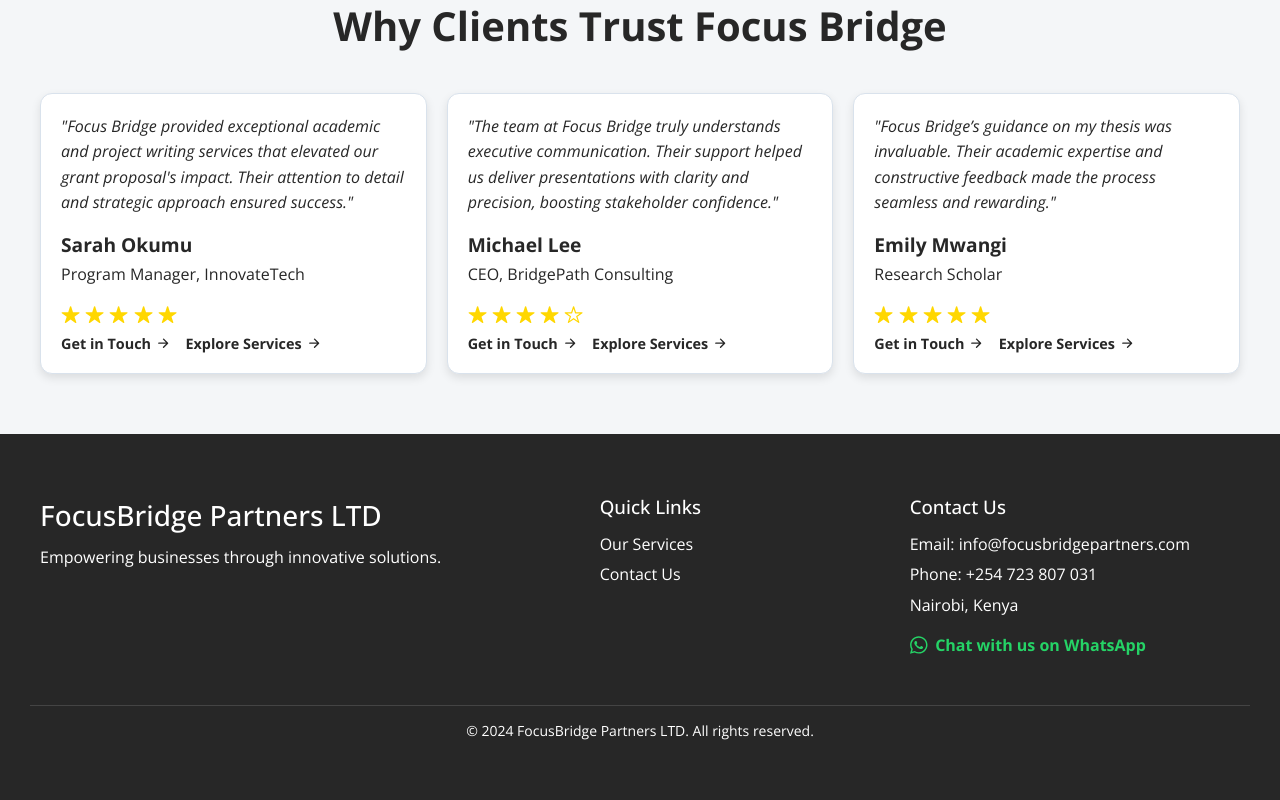
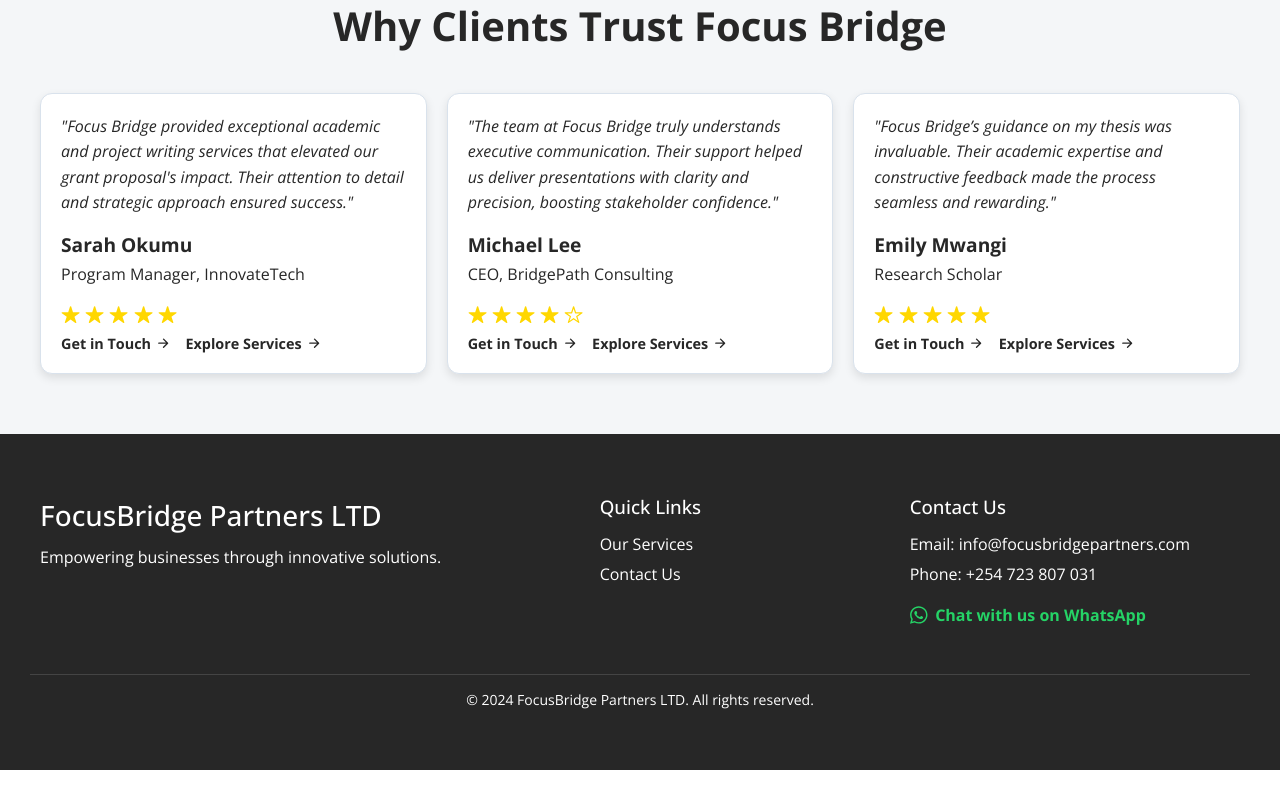
Before and after one commit to Dan-Muchiri/focusbridge, a React (Vite) app: page / in a window 1280 px wide. Shown: the part 5332-6132 px from the top of the page. After the commit the page ends 6102 px from the top, so only its background shows below. Built offline with nearby package versions, Linux system fonts and the light colour scheme.

Commit message:
Removed Nairobi

```diff
--- a/src/sections/Footer/Footer.jsx
+++ b/src/sections/Footer/Footer.jsx
@@ -22,7 +22,6 @@
                     <h3>Contact Us</h3>
                     <p>Email: info@focusbridgepartners.com</p>
                     <p>Phone: +254 723 807 031</p>
-                    <p>Nairobi, Kenya</p>
                     <p>
                             <a href="https://wa.me/254723807031" target="_blank" rel="noopener noreferrer" className={styles.whatsappLink}>
                                 <FontAwesomeIcon icon={faWhatsapp} className={styles.whatsappIcon} />
```
